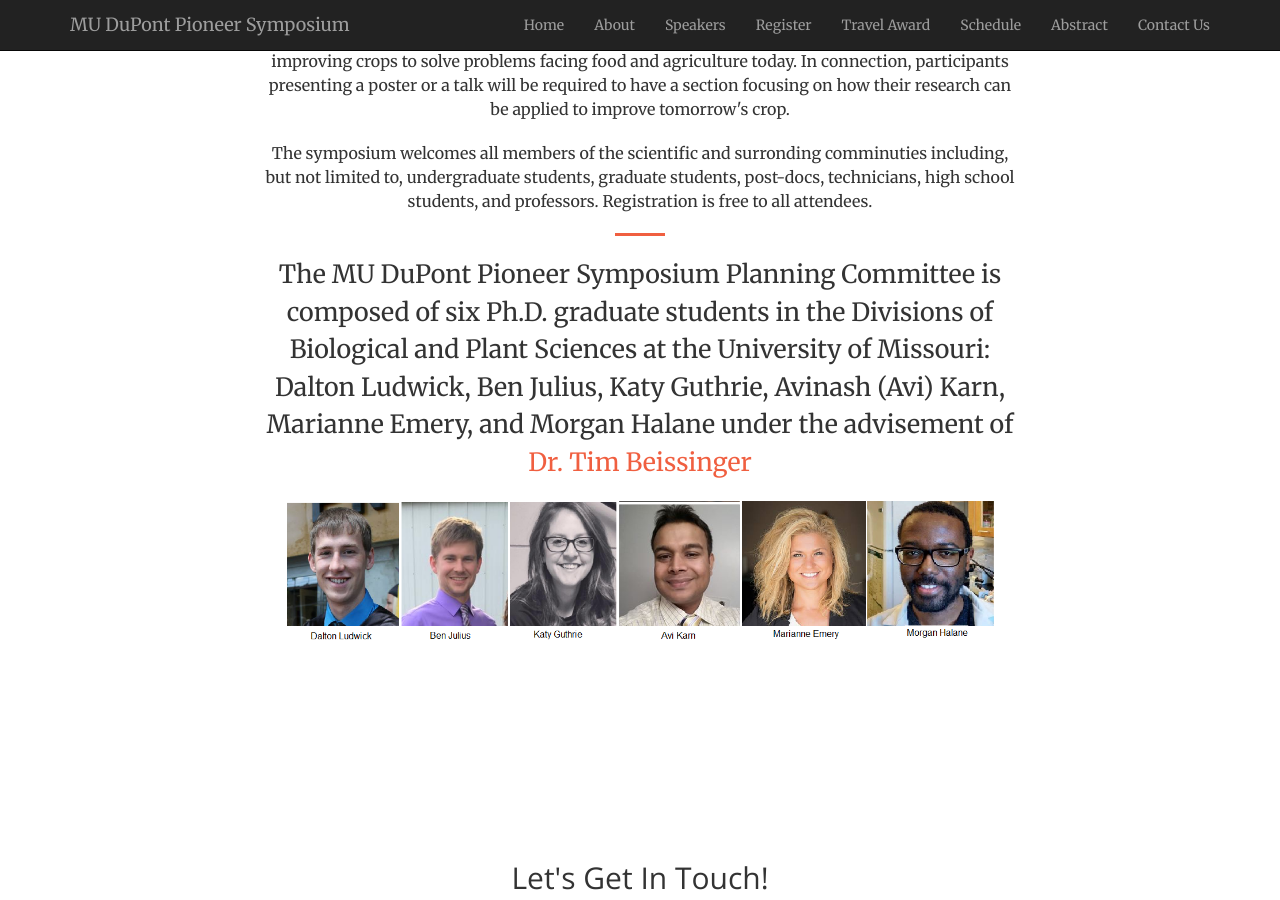
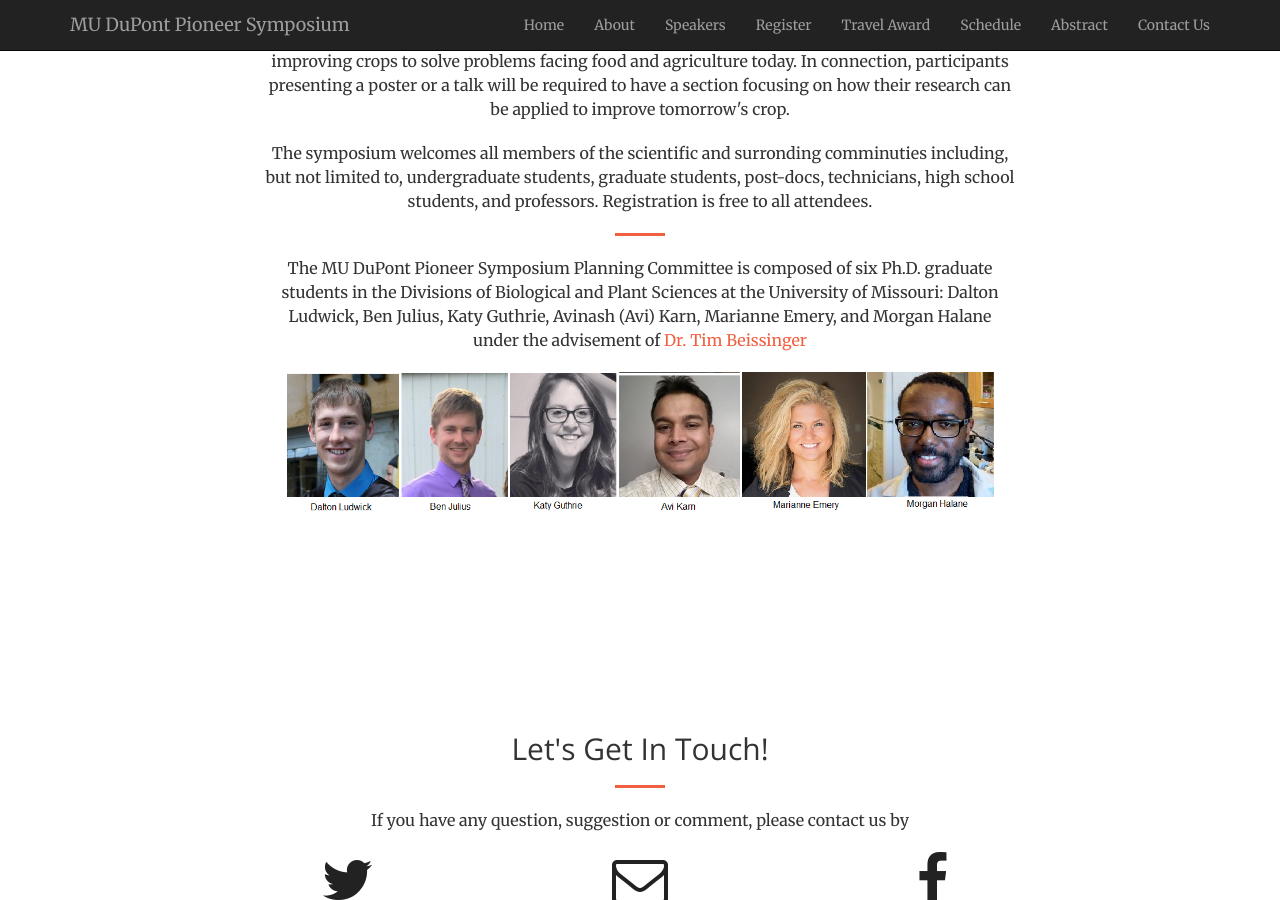
Before and after one commit to mupioneersymposium/mupioneersymposium.github.io, a Jekyll site: the page built from index.html, in a window 1280 px wide and 900 px high, scrolled down 1851 px. Built offline with Jekyll 4.4.1, drawn with Linux system fonts in a browser that asks for light colours.

Commit message:
Update about-brief.html

```diff
--- a/_includes/about-brief.html
+++ b/_includes/about-brief.html
@@ -9,7 +9,7 @@
 <p> The aim of this symposium is to bring together numerous groups across Mizzou, other universities, and the community with vastly diverse research directed towards a unified goal: improving crops to solve problems facing food and agriculture today. In connection, participants presenting a poster or a talk will  be required to have a section focusing on how their research can be applied to improve tomorrow's crop.</p>
 <p>The symposium welcomes all members of the scientific and surronding comminuties including, but not limited to, undergraduate students, graduate students, post-docs, technicians, high school students, and professors. Registration is free to all attendees. </p>
 <hr>
-                <p style="font-size:25px">The MU DuPont Pioneer Symposium Planning Committee is composed of six Ph.D. graduate students in the Divisions of Biological and Plant Sciences at the University of Missouri: Dalton Ludwick, Ben Julius, Katy Guthrie, Avinash (Avi) Karn, Marianne Emery, and Morgan Halane under the advisement of <a href="http://beissingerlab.org/" target="_blank">Dr. Tim Beissinger</a></p>
+                <p>The MU DuPont Pioneer Symposium Planning Committee is composed of six Ph.D. graduate students in the Divisions of Biological and Plant Sciences at the University of Missouri: Dalton Ludwick, Ben Julius, Katy Guthrie, Avinash (Avi) Karn, Marianne Emery, and Morgan Halane under the advisement of <a href="http://beissingerlab.org/" target="_blank">Dr. Tim Beissinger</a></p>
                 <p><img src="/img/group.png" style="max-width: 95%;"></p>
 
             </div>
```
